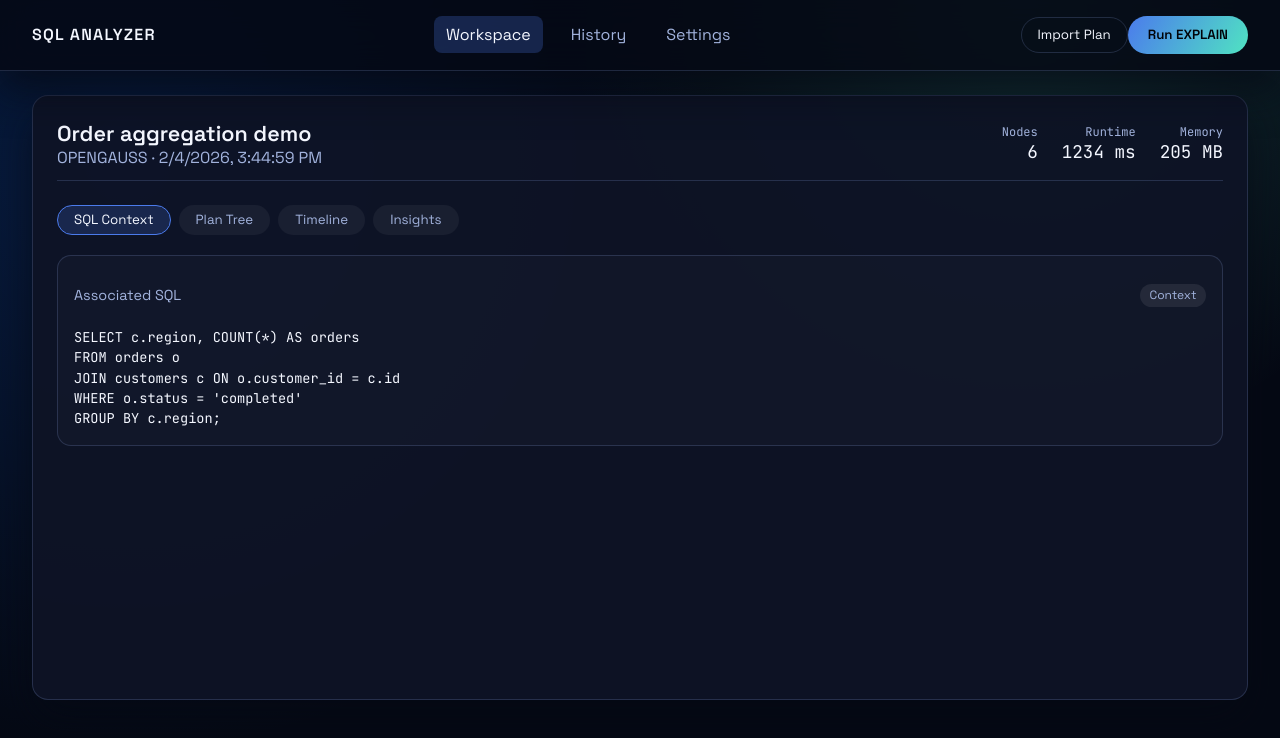
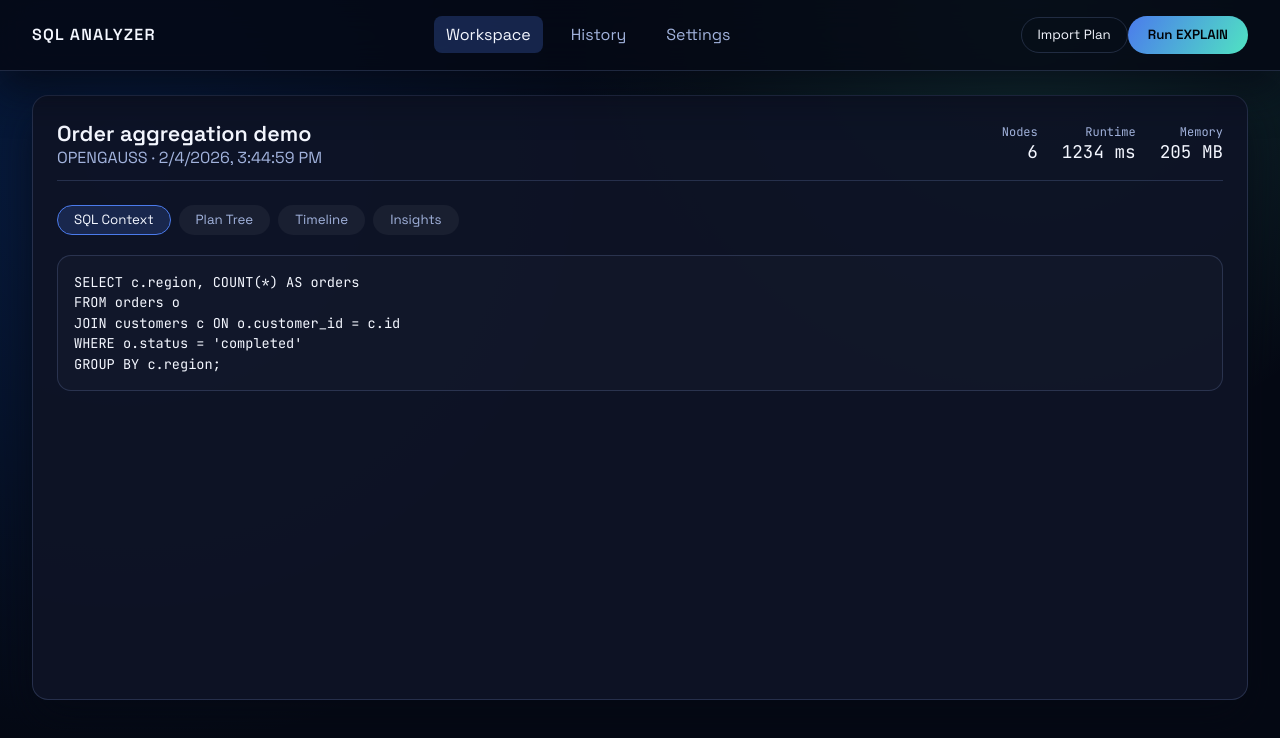
Before and after one commit to SukiEva/SqlAnalyzer, a Vue app: page /#/ in a window 1280 px wide. Shown: the top 738 px of the page. Built offline with nearby package versions, Linux system fonts and the light colour scheme.

Commit message:
fix: remove redundant tab headings

```diff
--- a/src/components/PlanInsightPanel.vue
+++ b/src/components/PlanInsightPanel.vue
@@ -21,10 +21,6 @@ const severityClass: Record<string, string> = {
 
 <template>
   <div class="insight-panel">
-    <header>
-      <h3>{{ t("app.insights") }}</h3>
-      <span class="tag">{{ props.insights.length }}</span>
-    </header>
     <div class="insight-list scroll-y">
       <article v-for="insight in props.insights" :key="insight.id" class="insight-card">
         <span class="chip" :class="severityClass[insight.severity]">{{ insight.severity }}</span>
@@ -41,11 +37,6 @@ const severityClass: Record<string, string> = {
   display: flex;
   flex-direction: column;
   gap: 0.75rem;
-}
-
-header {
-  display: flex;
-  justify-content: space-between;
 }
 
 .insight-list {
--- a/src/components/PlanTimeline.vue
+++ b/src/components/PlanTimeline.vue
@@ -34,12 +34,9 @@ const maxTime = computed(() => {
 
 <template>
   <div class="timeline">
-    <header>
-      <h3>{{ t("plan.tabs.timeline") }}</h3>
-      <span class="tag">
-        {{ t("plan.timeline.topNodes", { count: segments.length }) }}
-      </span>
-    </header>
+    <div class="timeline-meta">
+      <p>{{ t("plan.timeline.topNodes", { count: segments.length }) }}</p>
+    </div>
     <div class="timeline-list scroll-y">
       <div v-for="segment in segments" :key="segment.id" class="timeline-row">
         <div class="label">
@@ -69,6 +66,17 @@ const maxTime = computed(() => {
   display: flex;
   flex-direction: column;
   gap: 0.5rem;
+}
+
+.timeline-meta {
+  display: flex;
+  justify-content: flex-end;
+}
+
+.timeline-meta p {
+  margin: 0;
+  font-size: 0.8rem;
+  color: var(--text-secondary);
 }
 
 .timeline-list {
--- a/src/views/PlanWorkspace.vue
+++ b/src/views/PlanWorkspace.vue
@@ -70,10 +70,6 @@ onMounted(() => {
         <div class="tab-panels">
           <section v-show="activeTab === 'sql'" class="sql-pane">
             <div class="sql-block">
-              <div class="sql-block__header">
-                <p>{{ t("plan.sql.title") }}</p>
-                <span class="tag">{{ t("plan.sql.badge") }}</span>
-              </div>
               <pre v-if="current?.summary.sqlText" class="sql-code">{{ current?.summary.sqlText }}</pre>
               <p v-else class="empty-state">{{ t("plan.sql.empty") }}</p>
             </div>
@@ -156,15 +152,6 @@ onMounted(() => {
   padding: 1rem;
 }
 
-.sql-block__header {
-  display: flex;
-  align-items: center;
-  justify-content: space-between;
-  margin-bottom: 0.5rem;
-  color: var(--text-secondary);
-  font-size: 0.9rem;
-}
-
 .sql-code {
   margin: 0;
   font-family: "JetBrains Mono", monospace;
```
